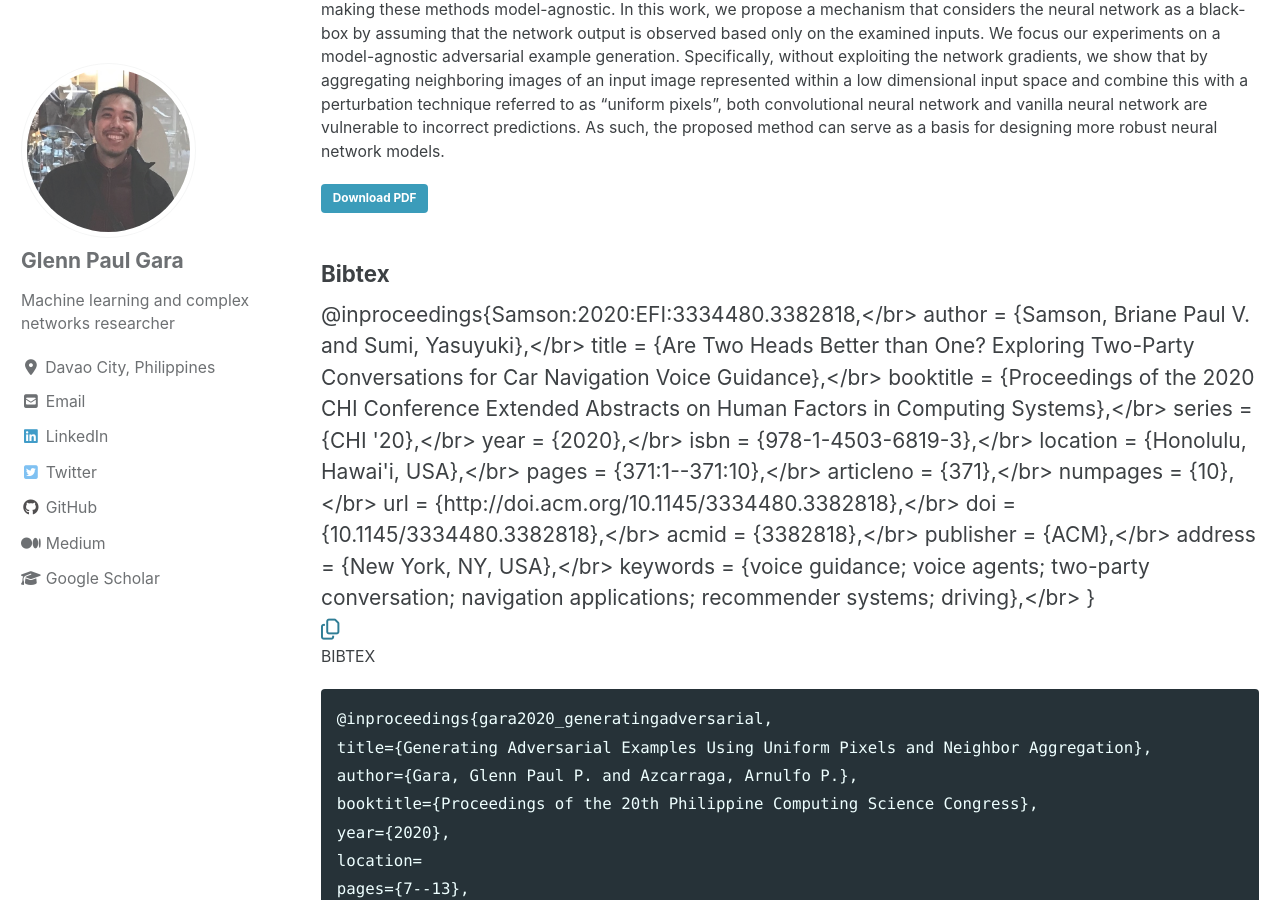
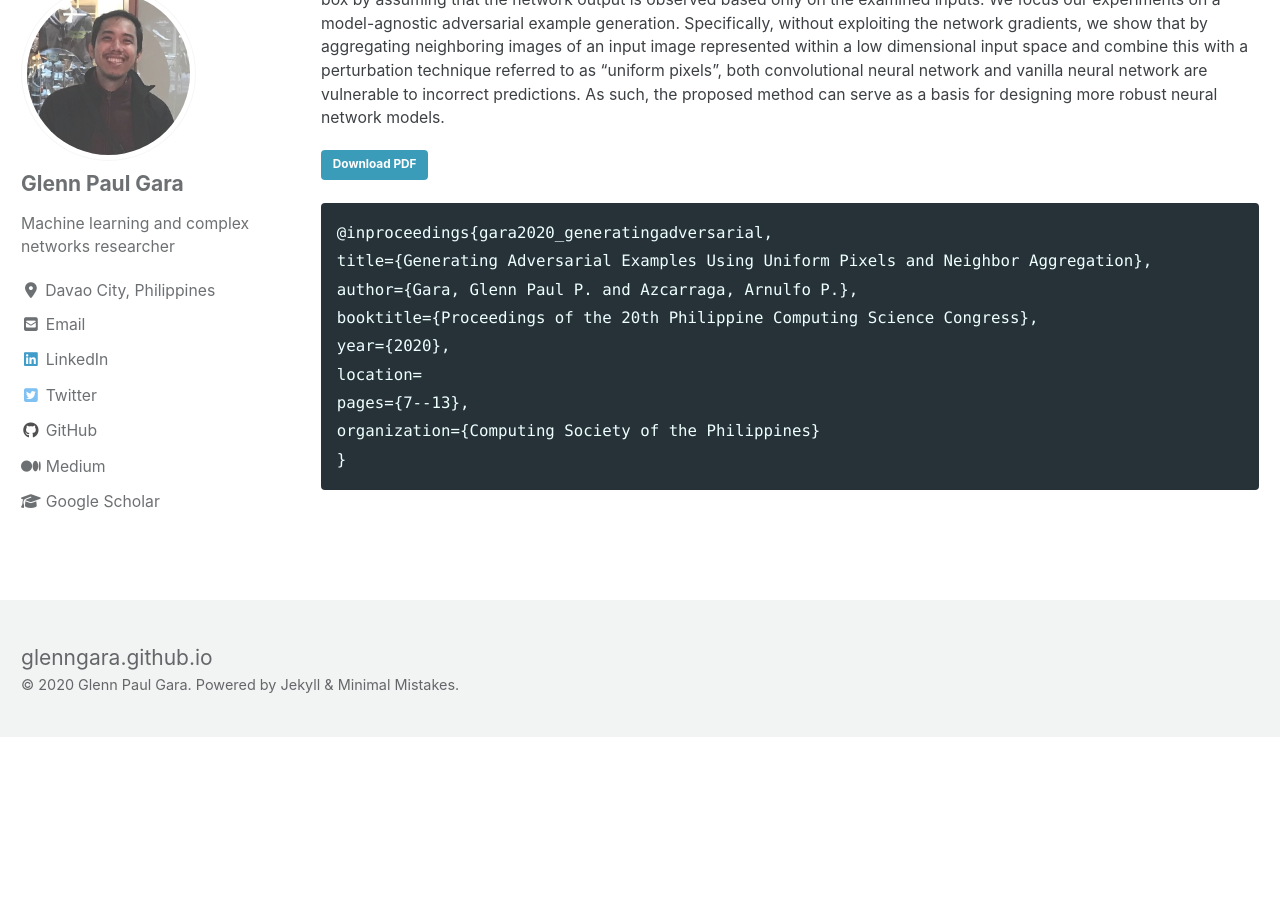
Before and after one commit to glenngara/glenngara.github.io, a Jekyll site: the page built from _pages/publications/generating-adversarial-examples.md, in a window 1280 px wide and 900 px high, scrolled down 957 px. Built offline with Jekyll 4.4.1, drawn with Linux system fonts in a browser that asks for light colours; cached includes are drawn as plain includes; nearby versions of some CDN libraries; after the commit the page ends 1694 px from its top, so only the background shows below that.

Commit message:
Edited content

````diff
--- a/_pages/publications/generating-adversarial-examples.md
+++ b/_pages/publications/generating-adversarial-examples.md
@@ -12,24 +12,12 @@ Glenn Paul P. Gara & Arnulfo P. Azcarraga
 
 ![image-center](/assets/files/publications/generating-adversarial-examples/gara2020_generatingadversarial.jpg){: .align-center height="450" width="700"}
 
-###### ABSTRACT
+**ABSTRACT**
 Deep neural networks have gained popularity due to its exceptional performance on several challenging tasks such as image classification, object detection, semantic segmentation, and image generation. Unfortunately, these networks are highly vulnerable to carefully crafted human imperceptible perturbations based on so- called adversarial examples. Adversarial examples have been used to mislead deep neural networks into predicting an incorrect output (i.e. category, label or class), sometimes with high confidence. Most approaches in constructing adversarial inputs require access to the gradients of the network, which is applicable only to gradient-based techniques. Others require only some access to the output function making these methods model-agnostic. In this work, we propose a mechanism that considers the neural network as a black-box by assuming that the network output is observed based only on the examined inputs. We focus our experiments on a model-agnostic adversarial example generation. Specifically, without exploiting the network gradients, we show that by aggregating neighboring images of an input image represented within a low dimensional input space and combine this with a perturbation technique referred to as "uniform pixels", both convolutional neural network and vanilla neural network are vulnerable to incorrect predictions. As such, the proposed method can serve as a basis for designing more robust neural network models.
 
 <a href="/assets/files/publications/generating-adversarial-examples/gara2020_generatingadversarial.pdf" class="btn btn--info">Download PDF</a>
 
-<h4 class="research-section-header">Bibtex</h4>
- <div class="citation-content">
-   <div class="citation-text" id="bibtex">
-       @inproceedings{Samson:2020:EFI:3334480.3382818,</br> author = {Samson, Briane Paul V. and Sumi, Yasuyuki},</br> title = {Are Two Heads Better than One? Exploring Two-Party Conversations for Car Navigation Voice Guidance},</br> booktitle = {Proceedings of the 2020 CHI Conference Extended Abstracts on Human Factors in Computing Systems},</br> series = {CHI '20},</br> year = {2020},</br> isbn = {978-1-4503-6819-3},</br> location = {Honolulu, Hawai'i, USA},</br> pages = {371:1--371:10},</br> articleno = {371},</br> numpages = {10},</br> url = {http://doi.acm.org/10.1145/3334480.3382818},</br> doi = {10.1145/3334480.3382818},</br> acmid = {3382818},</br> publisher = {ACM},</br> address = {New York, NY, USA},</br> keywords = {voice guidance; voice agents; two-party conversation; navigation applications; recommender systems; driving},</br> }
-   </div>
-   <div class="citation-copy">
-       <a class="copy-btn" data-clipboard-target="#bibtex">
-           <i class="far fa-copy"></i>
-       </a>
-   </div>
- </div>
 
-BIBTEX
 ```
 @inproceedings{gara2020_generatingadversarial,
 title={Generating Adversarial Examples Using Uniform Pixels and Neighbor Aggregation},
````
